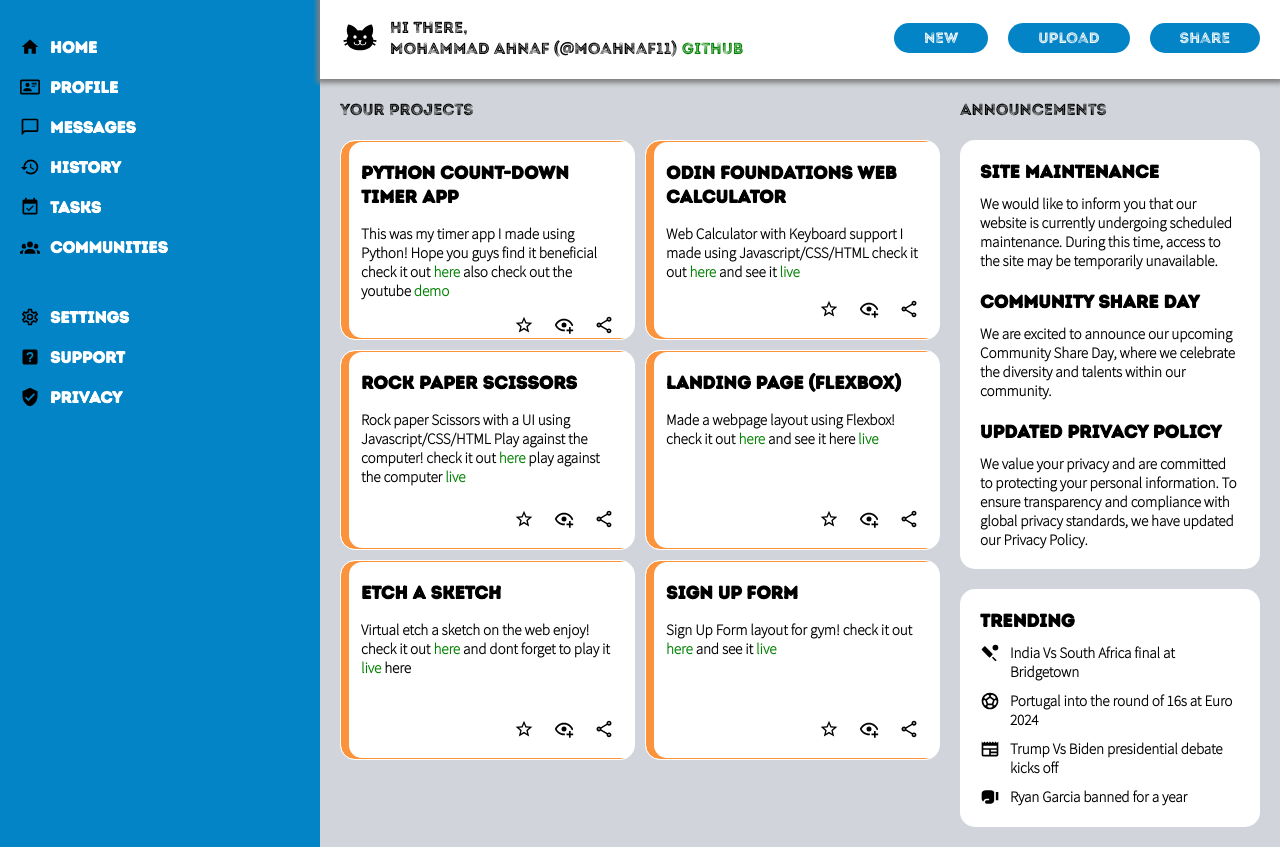
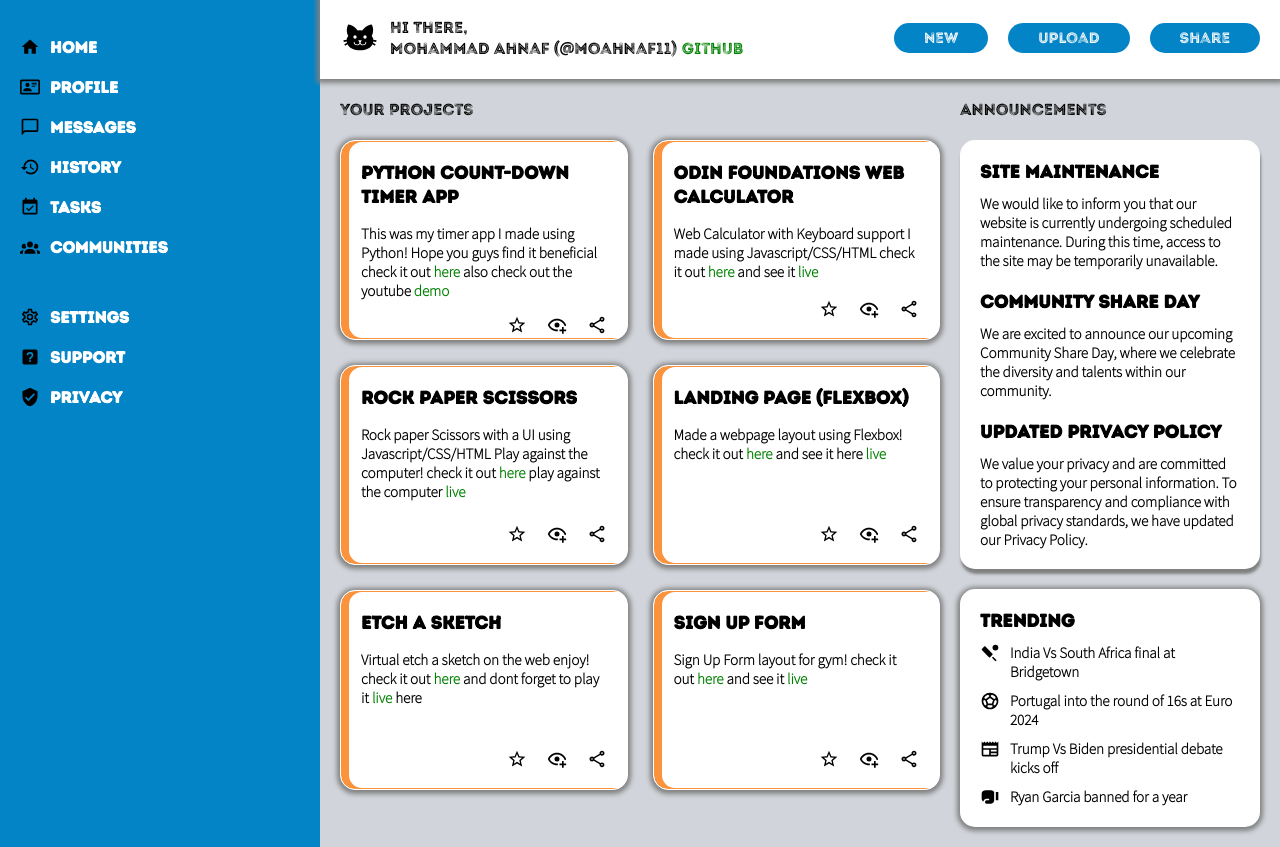
Before and after one commit to moahnaf11/Admin-Dashboard, a plain HTML site: page index.html in a window 1280 px wide. Shown: the part 63-910 px from the top of the page. Drawn offline with Linux system fonts and the light colour scheme.

Commit message:
Add box shadow and increase gap
Added box shadow on cards/announcements and trending
and increased the gap between the cards

```diff
--- a/css/styles.css
+++ b/css/styles.css
@@ -214,7 +214,7 @@ button {
 .card-container {
     display: grid;
     grid-template-columns: repeat(auto-fit, minmax(250px, 1fr));
-    gap: 10px;
+    gap: 25px;
 
 }
 
@@ -224,7 +224,8 @@ button {
     border: 1px solid white;
     box-sizing: border-box;
     background-color: white;
-    box-shadow: inset 7px 0 0 1px #fb923c;
+    box-shadow: inset 7px 0 0 1px #fb923c,
+                0 1px 5px 3px gray;
     padding: 20px;
     display: grid;
     grid-template-columns: 1fr;
@@ -260,6 +261,7 @@ button {
     grid-auto-rows: min-content;
     row-gap: 20px;
     border-radius: 15px;
+    box-shadow: 1px 5px 3px gray;
 }
 
 .news-feed p {
@@ -295,6 +297,7 @@ button {
     grid-auto-rows: min-content;
     row-gap: 10px;
     border-radius: 15px;
+    box-shadow: 0 1px 5px 3px gray;;
 }
 
 .trend {
```
